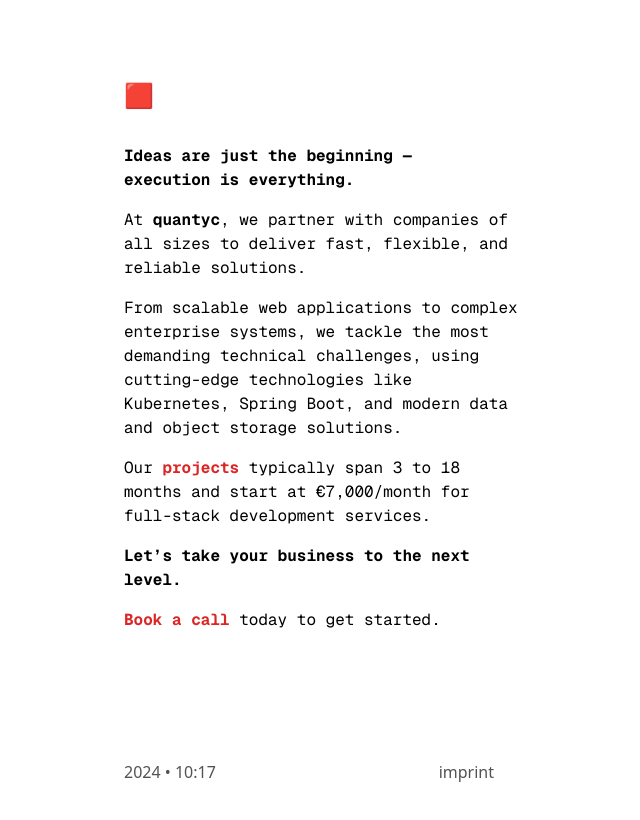
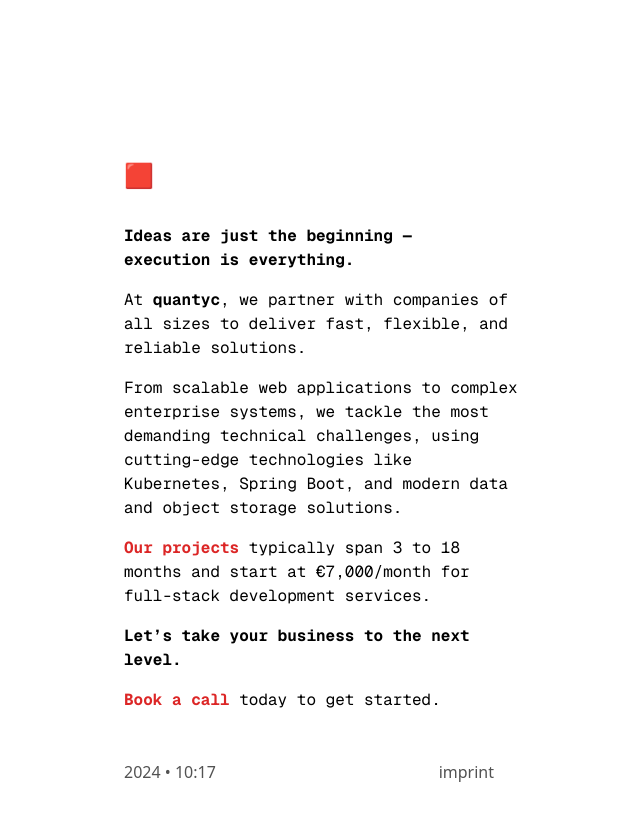
Before and after one commit to frhd/quantyc.com, a Next.js app: page / in a window 1280 px wide. Shown: the top 820 px of the page, without its empty margins (164-804 px from the left). Built offline with nearby package versions, Linux system fonts and the light colour scheme.

Commit message:
update libs

```diff
--- a/app/imprint/page.tsx
+++ b/app/imprint/page.tsx
@@ -7,7 +7,7 @@
 
 export default function Page() {
   return (
-    <section className={`py-[2rem] md:py-[3rem] max-w-[420px] ${GeistSans.className} transition-all duration-300 ease-in-out`}>
+    <section className={`max-w-[420px] ${GeistSans.className} transition-all duration-300 ease-in-out`}>
       <h1 className="mb-8 text-2xl font-semibold tracking-tighter">
         <a href="/" className="hover:underline">🟥</a>
       </h1>
--- a/app/layout.tsx
+++ b/app/layout.tsx
@@ -43,7 +43,7 @@
   return (
     <html lang="en">
       <body className="bg-white text-black antialiased max-w-3xl mx-auto p-4 md:p-6 lg:p-8">
-        <main className="min-h-screen flex flex-col">
+        <main className="min-h-screen flex flex-col py-8 pt-16 md:py-12 md:pt-24 lg:py-16 lg:pt-32">
           {children}
           <Footer />
           <Analytics />
--- a/app/page.tsx
+++ b/app/page.tsx
@@ -2,7 +2,7 @@
 
 export default function Page() {
   return (
-    <section className={`max-w-[400px] ${GeistMono.className} py-[2rem] md:py-[3rem]  transition-all duration-300 ease-in-out`}>
+    <section className={`max-w-[400px] ${GeistMono.className} transition-all duration-300 ease-in-out`}>
       <h1 className="mb-8 text-2xl font-semibold tracking-tighter">
         <a href="/" className="hover:underline">🟥</a>
       </h1>
@@ -16,7 +16,7 @@
         From scalable web applications to complex enterprise systems, we tackle the most demanding technical challenges, using cutting-edge technologies like Kubernetes, Spring Boot, and modern data and object storage solutions.
       </p>
       <p className="mb-4">
-        Our <strong><a href="/projects" className="text-red-600 hover:underline">projects</a></strong> typically span 3 to 18 months and start at €7,000/month for full-stack development services.
+        <strong><a href="/projects" className="text-red-600 hover:underline">Our projects</a></strong> typically span 3 to 18 months and start at €7,000/month for full-stack development services.
       </p>
       <p className="mb-4">
         <strong>Let’s take your business to the next level.</strong>
--- a/app/projects/page.tsx
+++ b/app/projects/page.tsx
@@ -2,7 +2,7 @@
 
 export default function ProjectsPage() {
   return (
-    <section className={`py-[2rem] md:py-[3rem] max-w-[420px] ${GeistMono.className}  transition-all duration-300 ease-in-out`}>
+    <section className={`max-w-[420px] ${GeistMono.className}  transition-all duration-300 ease-in-out`}>
       <h1 className="mb-8 text-2xl font-semibold tracking-tighter">
         <a href="/" className="hover:underline">🟥</a>
       </h1>
```
Also changed, not shown: 1 other file (tests, documents, lock files or other folders).
